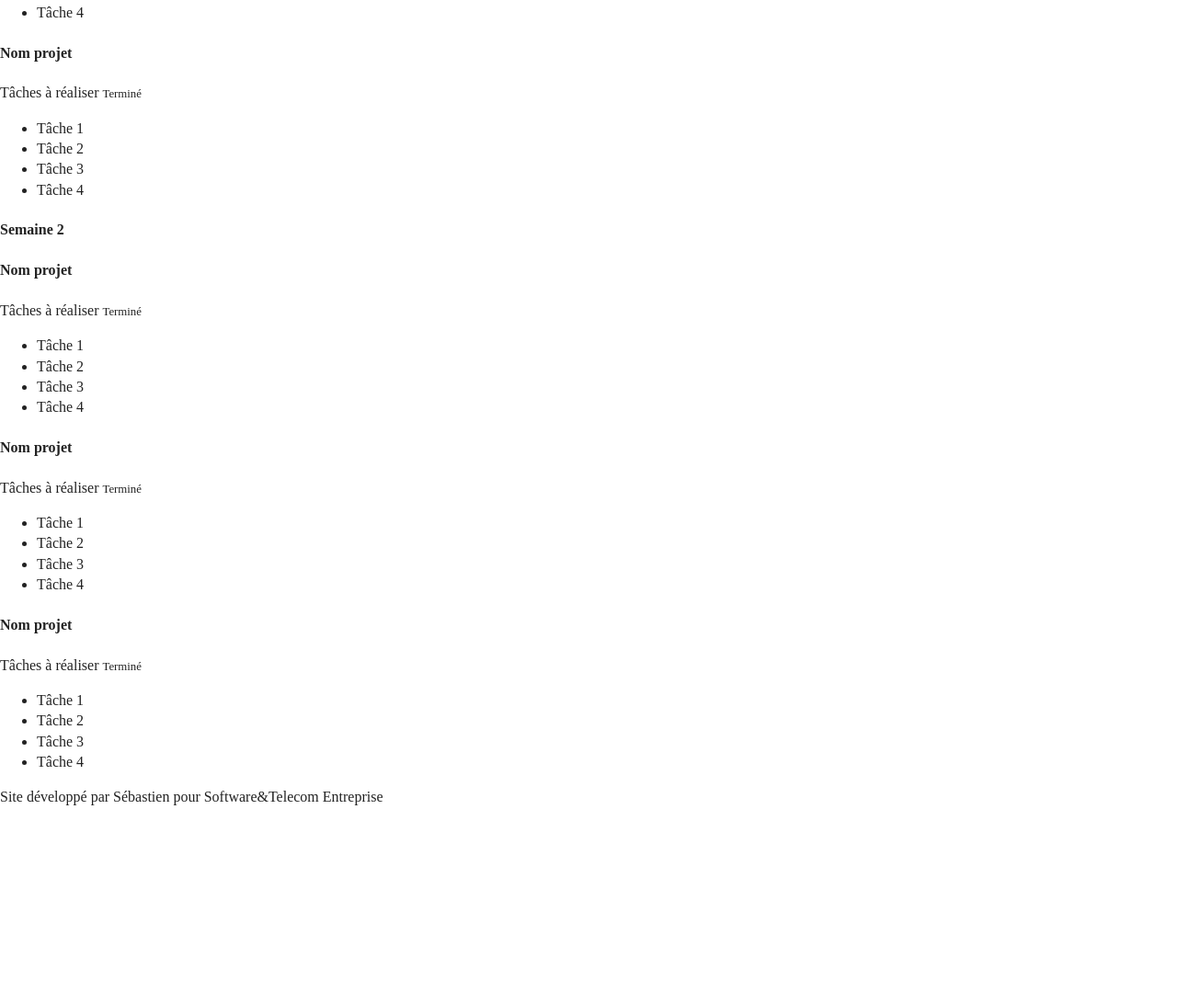
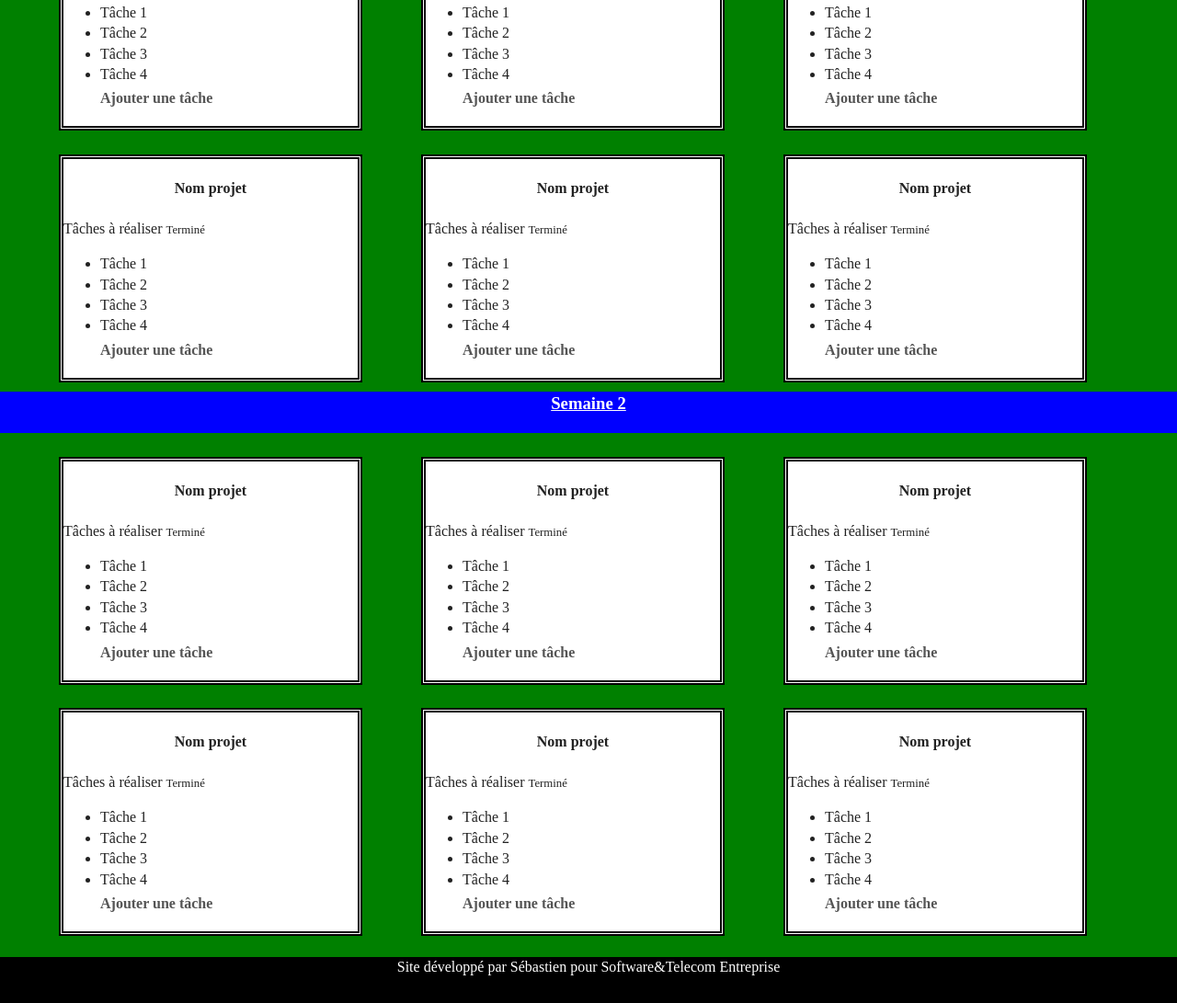
Before and after one commit to MrSeeb/UseCase, a plain HTML site: page index.html in a window 1280 px wide. Shown: the part 611-1702 px from the top of the page at 92% size. Before the commit the page ends 1490 px from the top, so only its background shows below. Drawn offline with nearby package versions, Linux system fonts and the light colour scheme.

Commit message:
Update HTML and add CSS

```diff
--- a/css/main.css
+++ b/css/main.css
@@ -16,6 +16,10 @@ html {
     line-height: 1.4;
 }
 
+body{
+    margin: 0;
+    padding: 0;
+}
 /*
  * Remove text-shadow in selection highlight:
  * https://twitter.com/miketaylr/status/12228805301
@@ -97,20 +101,109 @@ textarea {
    Author's custom styles
    ========================================================================== */
 
+/* NAV */
+nav{
+    width: auto;
+    background: red;
+    height: 50px;
+    margin-top: -1.4%;
+}
 
+nav ul{
+    list-style-type: none;
+}
 
+nav li{
+    list-style-type: none;
+    background-color: white;
+    padding: 14px;
+}
 
+li#site{
+    float: left;
+}
 
+li.navbar{
+    float: right;
+    margin-right: 2%;
+}
+/* END NAV */
 
+/* HEADER */
 
+header{
+    margin-top: -1.7%;
+    background-image: url('https://www.eim-mirage.com/wp-content/uploads/2017/12/AdobeStock_145277828-min.jpeg');
+    background-size: 100%;
+    height: 400px;
+    width: 100%;
+}
 
+header h1{
+    text-align: center;
+}
 
+header h2{
+    text-align: center;
+}
 
+/* END HEADER */
 
+/* MAIN */
 
+section.semaine{
+    background-color: blue;
+}
+section h3{
+    text-align: center;
+    color:white;
+    text-decoration: underline;
+    margin-top: -1%;
+}
+div.travail{
+    width: 100%;
+    background-color: green;
+    height: 570px;
+}
 
+article.projet{
+    border: 5px double #000;
+    width: 25%;
+    float: left;
+    margin-left: 5%;
+    margin-top: 2%;
+    background-color: white;
+}
+article h4{
+    text-align: center;
+}
+a.button{
+    color:#555555;
+    font-weight:bold;
+    height:30px;
+    line-height:29px;
+    margin-bottom:14px;
+    text-decoration:none;
+    width:191px;
+    text-align: center;
+}
 
+a:hover.button{
+    color:#0066CC;
+}
+/* END MAIN */
 
+/* FOOTER */
+
+footer{
+    width: 100%;
+    background-color: black;
+    height: 50px;
+    color:white;
+    text-align: center;
+}
+
+/* END FOOTER */
 
 
 /* ==========================================================================
--- a/index.html
+++ b/index.html
@@ -27,8 +27,8 @@
         <!-- float left-->
         <li id="site"><a href="#">Software&Telecom</a></li>
         <!-- float right-->
-        <li class="navbar"><a href="#interets">Inscription</a></li>
-        <li class="navbar"><a href="#formations">Connexion</a></li>
+        <li class="navbar"><a href="#">Inscription</a></li>
+        <li class="navbar"><a href="#">Connexion</a></li>
       </ul>
   </nav>
   <!-- END NAV BAR-->
@@ -45,6 +45,7 @@
     <!-- First week-->
     <section class="semaine">
       <h3>Semaine 1</h3>
+      <div class="travail">
         <article class="projet">
           <h4>Nom projet</h4>
           <p class="statut">Tâches à réaliser <small>Terminé</small></p>
@@ -53,6 +54,7 @@
             <li>Tâche 2</li>
             <li>Tâche 3</li>
             <li>Tâche 4</li>
+            <a href="#" class="button"><span class="add">Ajouter une tâche</span></a>
           </ul>
         </article>
         <article class="projet">
@@ -63,6 +65,7 @@
             <li>Tâche 2</li>
             <li>Tâche 3</li>
             <li>Tâche 4</li>
+            <a href="#" class="button"><span class="add">Ajouter une tâche</span></a>
           </ul>
         </article>
         <article class="projet">
@@ -73,21 +76,7 @@
             <li>Tâche 2</li>
             <li>Tâche 3</li>
             <li>Tâche 4</li>
-            </ul>
-          </article>
-    </section>
-
-    <!-- second week-->
-    <section class="semaine">
-      <h4>Semaine 2</h4>
-      <article class="projet">
-          <h4>Nom projet</h4>
-          <p class="statut">Tâches à réaliser <small>Terminé</small></p>
-          <ul>
-            <li>Tâche 1</li>
-            <li>Tâche 2</li>
-            <li>Tâche 3</li>
-            <li>Tâche 4</li>
+            <a href="#" class="button"><span class="add">Ajouter une tâche</span></a>
           </ul>
         </article>
         <article class="projet">
@@ -98,6 +87,8 @@
             <li>Tâche 2</li>
             <li>Tâche 3</li>
             <li>Tâche 4</li>
+            <a href="#" class="button"><span class="add">Ajouter une tâche</span></a>
+
           </ul>
         </article>
         <article class="projet">
@@ -108,8 +99,94 @@
             <li>Tâche 2</li>
             <li>Tâche 3</li>
             <li>Tâche 4</li>
+            <a href="#" class="button"><span class="add">Ajouter une tâche</span></a>
           </ul>
         </article>
+        <article class="projet">
+          <h4>Nom projet</h4>
+          <p class="statut">Tâches à réaliser <small>Terminé</small></p>
+          <ul>
+            <li>Tâche 1</li>
+            <li>Tâche 2</li>
+            <li>Tâche 3</li>
+            <li>Tâche 4</li>
+            <a href="#" class="button"><span class="add">Ajouter une tâche</span></a>
+          </ul>
+        </article>
+      </div>
+    </section>
+
+    <!-- second week-->
+    <section class="semaine">
+      <h3>Semaine 2</h3>
+      <div class="travail">
+        <article class="projet">
+          <h4>Nom projet</h4>
+          <p class="statut">Tâches à réaliser <small>Terminé</small></p>
+          <ul>
+            <li>Tâche 1</li>
+            <li>Tâche 2</li>
+            <li>Tâche 3</li>
+            <li>Tâche 4</li>
+            <a href="#" class="button"><span class="add">Ajouter une tâche</span></a>
+          </ul>
+        </article>
+        <article class="projet">
+          <h4>Nom projet</h4>
+          <p class="statut">Tâches à réaliser <small>Terminé</small></p>
+          <ul>
+            <li>Tâche 1</li>
+            <li>Tâche 2</li>
+            <li>Tâche 3</li>
+            <li>Tâche 4</li>
+            <a href="#" class="button"><span class="add">Ajouter une tâche</span></a>
+          </ul>
+        </article>
+        <article class="projet">
+          <h4>Nom projet</h4>
+          <p class="statut">Tâches à réaliser <small>Terminé</small></p>
+          <ul>
+            <li>Tâche 1</li>
+            <li>Tâche 2</li>
+            <li>Tâche 3</li>
+            <li>Tâche 4</li>
+            <a href="#" class="button"><span class="add">Ajouter une tâche</span></a>
+          </ul>
+        </article>
+        <article class="projet">
+          <h4>Nom projet</h4>
+          <p class="statut">Tâches à réaliser <small>Terminé</small></p>
+          <ul>
+            <li>Tâche 1</li>
+            <li>Tâche 2</li>
+            <li>Tâche 3</li>
+            <li>Tâche 4</li>
+            <a href="#" class="button"><span class="add">Ajouter une tâche</span></a>
+          </ul>
+        </article>
+        <article class="projet">
+          <h4>Nom projet</h4>
+          <p class="statut">Tâches à réaliser <small>Terminé</small></p>
+          <ul>
+            <li>Tâche 1</li>
+            <li>Tâche 2</li>
+            <li>Tâche 3</li>
+            <li>Tâche 4</li>
+            <a href="#" class="button"><span class="add">Ajouter une tâche</span></a>
+          </ul>
+        </article>
+        <article class="projet">
+          <h4>Nom projet</h4>
+          <p class="statut">Tâches à réaliser <small>Terminé</small></p>
+          <ul>
+            <li>Tâche 1</li>
+            <li>Tâche 2</li>
+            <li>Tâche 3</li>
+            <li>Tâche 4</li>
+            <a href="#" class="button"><span class="add">Ajouter une tâche</span></a>
+          </ul>
+        </article>
+      </div>
     </section>
   </main>
   <!-- END MAIN-->
```
Lines whose indentation alone changed are shown as unchanged.
